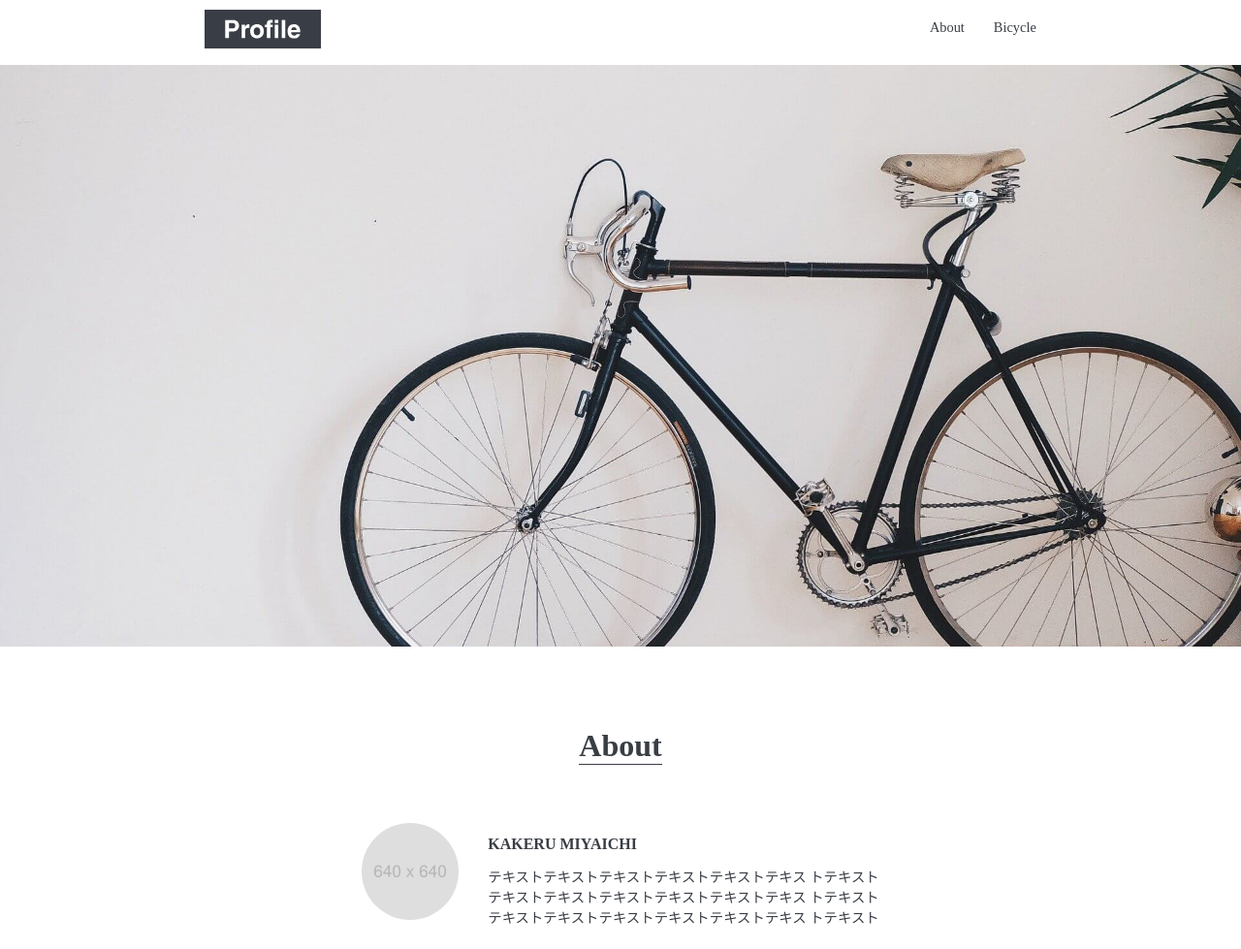
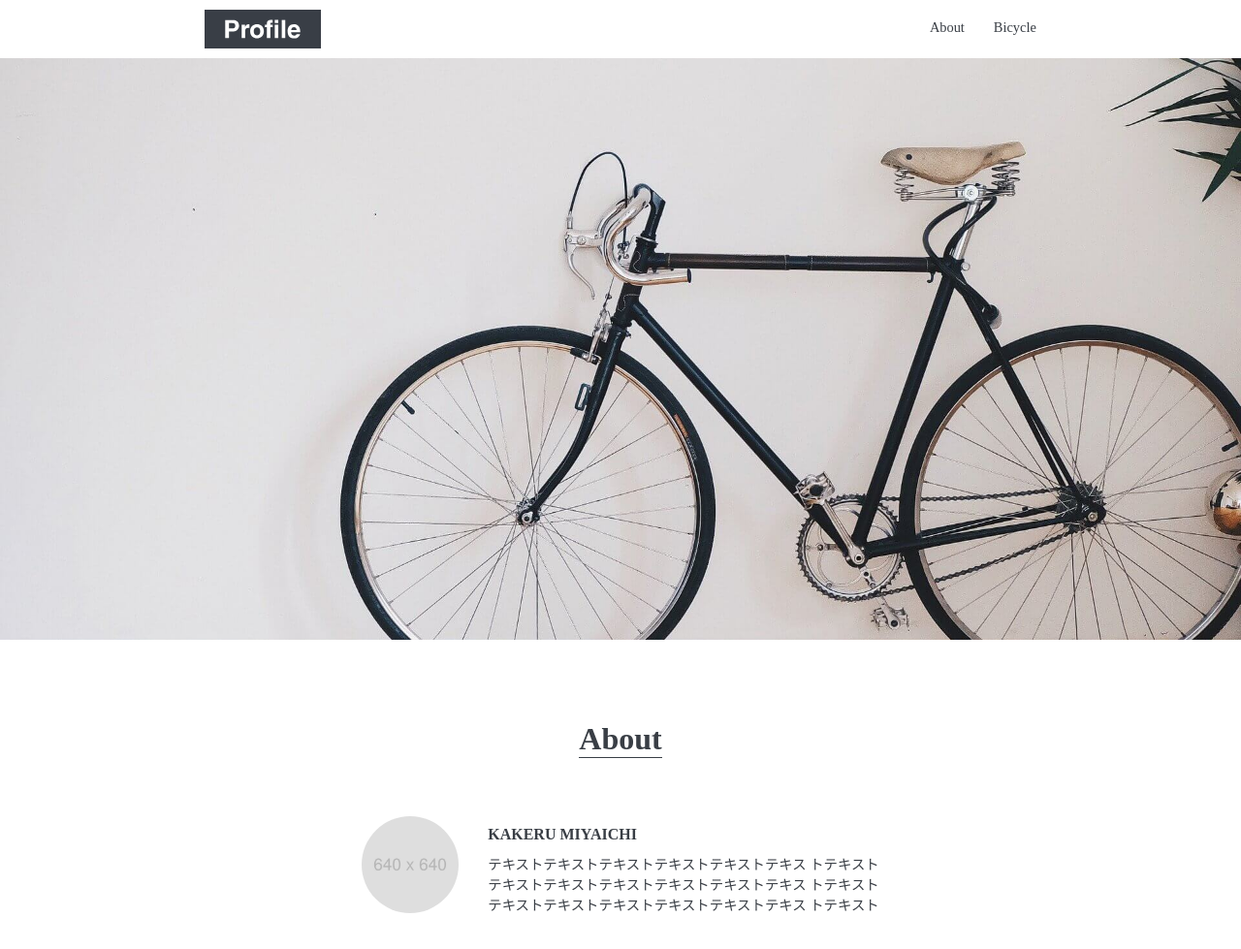
Before and after one commit to ori-medtech/codestep-bicycle, a plain HTML site: page index.html in a window 1280 px wide. Shown: the top 979 px of the page at 97% size. Drawn offline with Linux system fonts and the light colour scheme; some packages are replaced by stand-ins of ours.

Commit message:
Add files via upload

```diff
--- a/css/style.css
+++ b/css/style.css
@@ -34,16 +34,12 @@ h2 {
 }
 
 h3 {
-  font-size: 1rem;
+  font-size: 16px;
   padding: 10px 0;
 }
 
 p {
   font-size: 14.4px;
-}
-
-li {
-  list-style: none;
 }
 
 .u_heading {
@@ -65,6 +61,11 @@ li {
   display: flex;
 }
 
+.header_container h1 {
+  font-size: 10px;
+  line-height: .5;
+}
+
 .logo {
   width: 120px;
   height: 40px;
@@ -76,6 +77,7 @@ nav {
 }
 
 nav ul {
+  list-style: none;
   display: -webkit-box;
   display: -webkit-flex;
   display: -ms-flexbox;
@@ -123,10 +125,6 @@ nav li {
   margin-left: 30px;
 }
 
-.about_contents h3 {
-  line-height: 1.5;
-}
-
 /* bicycle */
 .bicycle_container {
   width: 100%;
```
Also changed, not shown: 1 other file.
